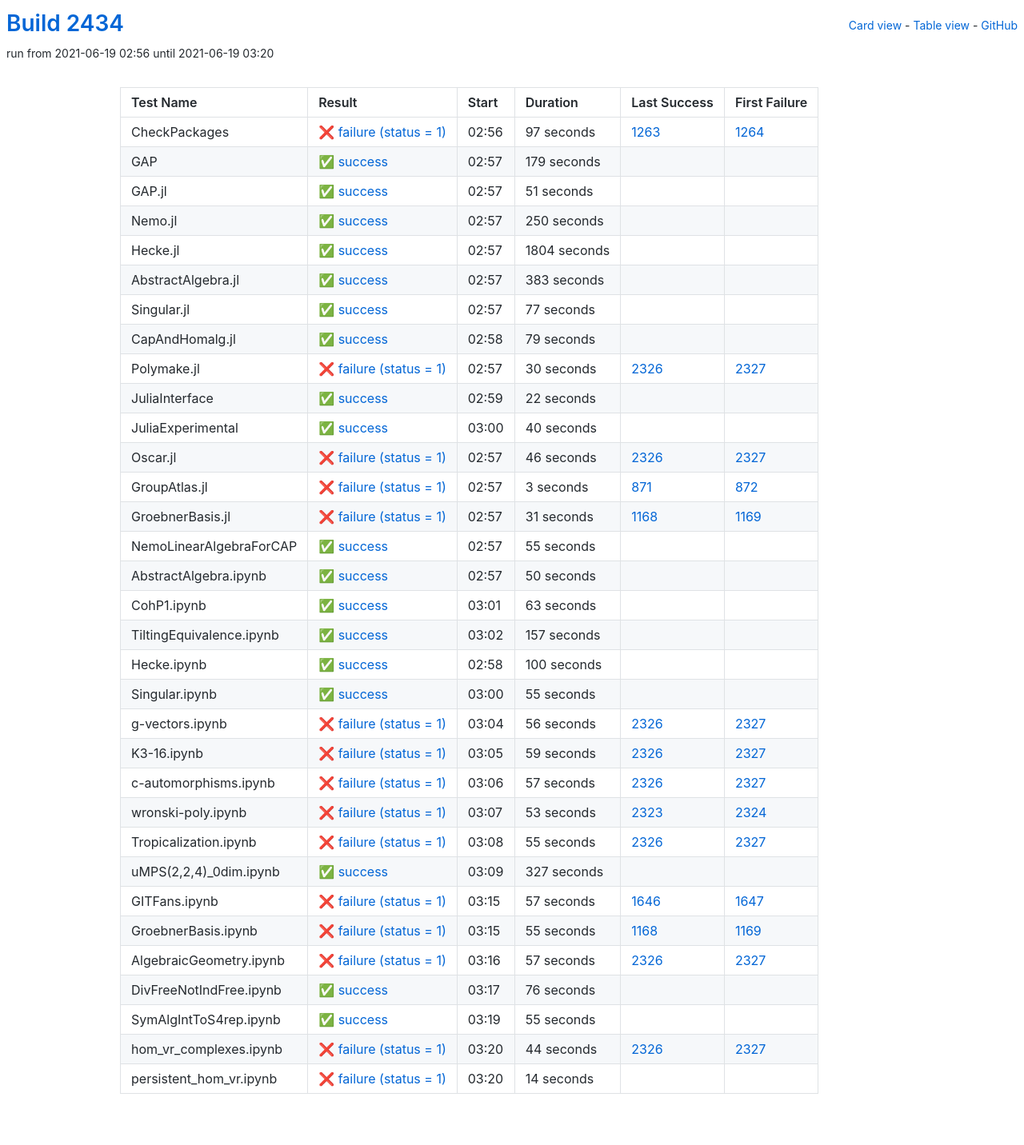
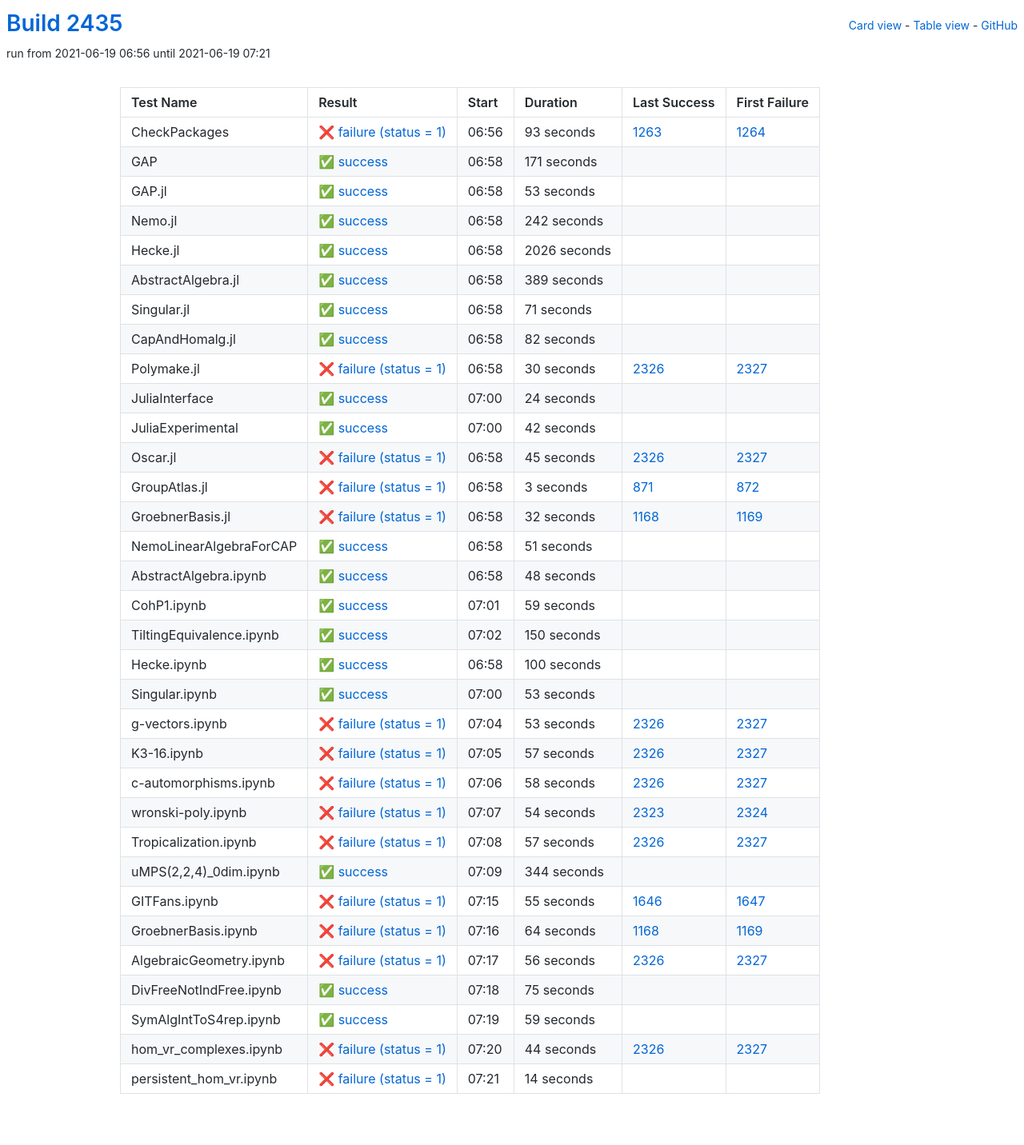
Before and after one commit to oscar-system/oscar-ci-status-stable, a Jekyll site: the page built from table.html, in a window 1280 px wide. Shown: the whole page at 80% size. Built offline with Jekyll 4.4.1, drawn with Linux system fonts in a browser that asks for light colours.

Commit message:
Build #2435

```diff
--- a/_data/ci.yml
+++ b/_data/ci.yml
@@ -1,6 +1,6 @@
 ---
-build: 2434
-build_url: https://oscarci.mathematik.uni-kl.de/job/oscar-stable/2434/
+build: 2435
+build_url: https://oscarci.mathematik.uni-kl.de/job/oscar-stable/2435/
 job: oscar-stable
 organization: oscar-system
 repo: oscar-ci-status-stable
@@ -8,104 +8,104 @@ repourl: https://github.com/oscar-system/oscar-ci-status-stable
 tests:
 - name: CheckPackages
   id: checkpackages
-  log: https://oscarci.mathematik.uni-kl.de/job/oscar-stable/2434/artifact/logs/build-2434/CheckPackages.log
-  start: 2021-06-19 02:56
+  log: https://oscarci.mathematik.uni-kl.de/job/oscar-stable/2435/artifact/logs/build-2435/CheckPackages.log
+  start: 2021-06-19 06:56
   success: false
   exitcode: 1
   status: failure
-  duration: 97
+  duration: 93
   last_success: 1263
   last_success_url: https://oscarci.mathematik.uni-kl.de/job/oscar-stable/1263/
   first_failure: 1264
   first_failure_url: https://oscarci.mathematik.uni-kl.de/job/oscar-stable/1264/
 - name: GAP
   id: gap
-  log: https://oscarci.mathematik.uni-kl.de/job/oscar-stable/2434/artifact/logs/build-2434/GAP.log
-  start: 2021-06-19 02:57
+  log: https://oscarci.mathematik.uni-kl.de/job/oscar-stable/2435/artifact/logs/build-2435/GAP.log
+  start: 2021-06-19 06:58
   success: true
   exitcode: 0
   status: success
-  duration: 179
+  duration: 171
   last_success: false
   last_success_url:
   first_failure: false
   first_failure_url:
 - name: GAP.jl
   id: gap-jl
-  log: https://oscarci.mathematik.uni-kl.de/job/oscar-stable/2434/artifact/logs/build-2434/GAP.jl.log
-  start: 2021-06-19 02:57
+  log: https://oscarci.mathematik.uni-kl.de/job/oscar-stable/2435/artifact/logs/build-2435/GAP.jl.log
+  start: 2021-06-19 06:58
   success: true
   exitcode: 0
   status: success
-  duration: 51
+  duration: 53
   last_success: false
   last_success_url:
   first_failure: false
   first_failure_url:
 - name: Nemo.jl
   id: nemo-jl
-  log: https://oscarci.mathematik.uni-kl.de/job/oscar-stable/2434/artifact/logs/build-2434/Nemo.jl.log
-  start: 2021-06-19 02:57
+  log: https://oscarci.mathematik.uni-kl.de/job/oscar-stable/2435/artifact/logs/build-2435/Nemo.jl.log
+  start: 2021-06-19 06:58
   success: true
   exitcode: 0
   status: success
-  duration: 250
+  duration: 242
   last_success: false
   last_success_url:
   first_failure: false
   first_failure_url:
 - name: Hecke.jl
   id: hecke-jl
-  log: https://oscarci.mathematik.uni-kl.de/job/oscar-stable/2434/artifact/logs/build-2434/Hecke.jl.log
-  start: 2021-06-19 02:57
+  log: https://oscarci.mathematik.uni-kl.de/job/oscar-stable/2435/artifact/logs/build-2435/Hecke.jl.log
+  start: 2021-06-19 06:58
   success: true
   exitcode: 0
   status: success
-  duration: 1804
+  duration: 2026
   last_success: false
   last_success_url:
   first_failure: false
   first_failure_url:
 - name: AbstractAlgebra.jl
   id: abstractalgebra-jl
-  log: https://oscarci.mathematik.uni-kl.de/job/oscar-stable/2434/artifact/logs/build-2434/AbstractAlgebra.jl.log
-  start: 2021-06-19 02:57
+  log: https://oscarci.mathematik.uni-kl.de/job/oscar-stable/2435/artifact/logs/build-2435/AbstractAlgebra.jl.log
+  start: 2021-06-19 06:58
   success: true
   exitcode: 0
   status: success
-  duration: 383
+  duration: 389
   last_success: false
   last_success_url:
   first_failure: false
   first_failure_url:
 - name: Singular.jl
   id: singular-jl
-  log: https://oscarci.mathematik.uni-kl.de/job/oscar-stable/2434/artifact/logs/build-2434/Singular.jl.log
-  start: 2021-06-19 02:57
+  log: https://oscarci.mathematik.uni-kl.de/job/oscar-stable/2435/artifact/logs/build-2435/Singular.jl.log
+  start: 2021-06-19 06:58
   success: true
   exitcode: 0
   status: success
-  duration: 77
+  duration: 71
   last_success: false
   last_success_url:
   first_failure: false
   first_failure_url:
 - name: CapAndHomalg.jl
   id: capandhomalg-jl
-  log: https://oscarci.mathematik.uni-kl.de/job/oscar-stable/2434/artifact/logs/build-2434/CapAndHomalg.jl.log
-  start: 2021-06-19 02:58
+  log: https://oscarci.mathematik.uni-kl.de/job/oscar-stable/2435/artifact/logs/build-2435/CapAndHomalg.jl.log
+  start: 2021-06-19 06:58
   success: true
   exitcode: 0
   status: success
-  duration: 79
+  duration: 82
   last_success: false
   last_success_url:
   first_failure: false
   first_failure_url:
 - name: Polymake.jl
   id: polymake-jl
-  log: https://oscarci.mathematik.uni-kl.de/job/oscar-stable/2434/artifact/logs/build-2434/Polymake.jl.log
-  start: 2021-06-19 02:57
+  log: https://oscarci.mathematik.uni-kl.de/job/oscar-stable/2435/artifact/logs/build-2435/Polymake.jl.log
+  start: 2021-06-19 06:58
   success: false
   exitcode: 1
   status: failure
@@ -116,44 +116,44 @@ tests:
   first_failure_url: https://oscarci.mathematik.uni-kl.de/job/oscar-stable/2327/
 - name: JuliaInterface
   id: juliainterface
-  log: https://oscarci.mathematik.uni-kl.de/job/oscar-stable/2434/artifact/logs/build-2434/JuliaInterface.log
-  start: 2021-06-19 02:59
+  log: https://oscarci.mathematik.uni-kl.de/job/oscar-stable/2435/artifact/logs/build-2435/JuliaInterface.log
+  start: 2021-06-19 07:00
   success: true
   exitcode: 0
   status: success
-  duration: 22
+  duration: 24
   last_success: false
   last_success_url:
   first_failure: false
   first_failure_url:
 - name: JuliaExperimental
   id: juliaexperimental
-  log: https://oscarci.mathematik.uni-kl.de/job/oscar-stable/2434/artifact/logs/build-2434/JuliaExperimental.log
-  start: 2021-06-19 03:00
+  log: https://oscarci.mathematik.uni-kl.de/job/oscar-stable/2435/artifact/logs/build-2435/JuliaExperimental.log
+  start: 2021-06-19 07:00
   success: true
   exitcode: 0
   status: success
-  duration: 40
+  duration: 42
   last_success: false
   last_success_url:
   first_failure: false
   first_failure_url:
 - name: Oscar.jl
   id: oscar-jl
-  log: https://oscarci.mathematik.uni-kl.de/job/oscar-stable/2434/artifact/logs/build-2434/Oscar.jl.log
-  start: 2021-06-19 02:57
+  log: https://oscarci.mathematik.uni-kl.de/job/oscar-stable/2435/artifact/logs/build-2435/Oscar.jl.log
+  start: 2021-06-19 06:58
   success: false
   exitcode: 1
   status: failure
-  duration: 46
+  duration: 45
   last_success: 2326
   last_success_url: https://oscarci.mathematik.uni-kl.de/job/oscar-stable/2326/
   first_failure: 2327
   first_failure_url: https://oscarci.mathematik.uni-kl.de/job/oscar-stable/2327/
 - name: GroupAtlas.jl
   id: groupatlas-jl
-  log: https://oscarci.mathematik.uni-kl.de/job/oscar-stable/2434/artifact/logs/build-2434/GroupAtlas.jl.log
-  start: 2021-06-19 02:57
+  log: https://oscarci.mathematik.uni-kl.de/job/oscar-stable/2435/artifact/logs/build-2435/GroupAtlas.jl.log
+  start: 2021-06-19 06:58
   success: false
   exitcode: 1
   status: failure
@@ -164,68 +164,68 @@ tests:
   first_failure_url: https://oscarci.mathematik.uni-kl.de/job/oscar-stable/872/
 - name: GroebnerBasis.jl
   id: groebnerbasis-jl
-  log: https://oscarci.mathematik.uni-kl.de/job/oscar-stable/2434/artifact/logs/build-2434/GroebnerBasis.jl.log
-  start: 2021-06-19 02:57
+  log: https://oscarci.mathematik.uni-kl.de/job/oscar-stable/2435/artifact/logs/build-2435/GroebnerBasis.jl.log
+  start: 2021-06-19 06:58
   success: false
   exitcode: 1
   status: failure
-  duration: 31
+  duration: 32
   last_success: 1168
   last_success_url: https://oscarci.mathematik.uni-kl.de/job/oscar-stable/1168/
   first_failure: 1169
   first_failure_url: https://oscarci.mathematik.uni-kl.de/job/oscar-stable/1169/
 - name: NemoLinearAlgebraForCAP
   id: nemolinearalgebraforcap
-  log: https://oscarci.mathematik.uni-kl.de/job/oscar-stable/2434/artifact/logs/build-2434/NemoLinearAlgebraForCAP.log
-  start: 2021-06-19 02:57
+  log: https://oscarci.mathematik.uni-kl.de/job/oscar-stable/2435/artifact/logs/build-2435/NemoLinearAlgebraForCAP.log
+  start: 2021-06-19 06:58
   success: true
   exitcode: 0
   status: success
-  duration: 55
+  duration: 51
   last_success: false
   last_success_url:
   first_failure: false
   first_failure_url:
 - name: AbstractAlgebra.ipynb
   id: abstractalgebra-ipynb
-  log: https://oscarci.mathematik.uni-kl.de/job/oscar-stable/2434/artifact/logs/build-2434/AbstractAlgebra.ipynb.log
-  start: 2021-06-19 02:57
+  log: https://oscarci.mathematik.uni-kl.de/job/oscar-stable/2435/artifact/logs/build-2435/AbstractAlgebra.ipynb.log
+  start: 2021-06-19 06:58
   success: true
   exitcode: 0
   status: success
-  duration: 50
+  duration: 48
   last_success: false
   last_success_url:
   first_failure: false
   first_failure_url:
 - name: CohP1.ipynb
   id: cohp1-ipynb
-  log: https://oscarci.mathematik.uni-kl.de/job/oscar-stable/2434/artifact/logs/build-2434/CohP1.ipynb.log
-  start: 2021-06-19 03:01
+  log: https://oscarci.mathematik.uni-kl.de/job/oscar-stable/2435/artifact/logs/build-2435/CohP1.ipynb.log
+  start: 2021-06-19 07:01
   success: true
   exitcode: 0
   status: success
-  duration: 63
+  duration: 59
   last_success: false
   last_success_url:
   first_failure: false
   first_failure_url:
 - name: TiltingEquivalence.ipynb
   id: tiltingequivalence-ipynb
-  log: https://oscarci.mathematik.uni-kl.de/job/oscar-stable/2434/artifact/logs/build-2434/TiltingEquivalence.ipynb.log
-  start: 2021-06-19 03:02
+  log: https://oscarci.mathematik.uni-kl.de/job/oscar-stable/2435/artifact/logs/build-2435/TiltingEquivalence.ipynb.log
+  start: 2021-06-19 07:02
   success: true
   exitcode: 0
   status: success
-  duration: 157
+  duration: 150
   last_success: false
   last_success_url:
   first_failure: false
   first_failure_url:
 - name: Hecke.ipynb
   id: hecke-ipynb
-  log: https://oscarci.mathematik.uni-kl.de/job/oscar-stable/2434/artifact/logs/build-2434/Hecke.ipynb.log
-  start: 2021-06-19 02:58
+  log: https://oscarci.mathematik.uni-kl.de/job/oscar-stable/2435/artifact/logs/build-2435/Hecke.ipynb.log
+  start: 2021-06-19 06:58
   success: true
   exitcode: 0
   status: success
@@ -236,20 +236,116 @@ tests:
   first_failure_url:
 - name: Singular.ipynb
   id: singular-ipynb
-  log: https://oscarci.mathematik.uni-kl.de/job/oscar-stable/2434/artifact/logs/build-2434/Singular.ipynb.log
-  start: 2021-06-19 03:00
+  log: https://oscarci.mathematik.uni-kl.de/job/oscar-stable/2435/artifact/logs/build-2435/Singular.ipynb.log
+  start: 2021-06-19 07:00
   success: true
   exitcode: 0
   status: success
-  duration: 55
+  duration: 53
   last_success: false
   last_success_url:
   first_failure: false
   first_failure_url:
 - name: g-vectors.ipynb
   id: g-vectors-ipynb
-  log: https://oscarci.mathematik.uni-kl.de/job/oscar-stable/2434/artifact/logs/build-2434/g-vectors.ipynb.log
-  start: 2021-06-19 03:04
+  log: https://oscarci.mathematik.uni-kl.de/job/oscar-stable/2435/artifact/logs/build-2435/g-vectors.ipynb.log
+  start: 2021-06-19 07:04
+  success: false
+  exitcode: 1
+  status: failure
+  duration: 53
+  last_success: 2326
+  last_success_url: https://oscarci.mathematik.uni-kl.de/job/oscar-stable/2326/
+  first_failure: 2327
+  first_failure_url: https://oscarci.mathematik.uni-kl.de/job/oscar-stable/2327/
+- name: K3-16.ipynb
+  id: k3-16-ipynb
+  log: https://oscarci.mathematik.uni-kl.de/job/oscar-stable/2435/artifact/logs/build-2435/K3-16.ipynb.log
+  start: 2021-06-19 07:05
+  success: false
+  exitcode: 1
+  status: failure
+  duration: 57
+  last_success: 2326
+  last_success_url: https://oscarci.mathematik.uni-kl.de/job/oscar-stable/2326/
+  first_failure: 2327
+  first_failure_url: https://oscarci.mathematik.uni-kl.de/job/oscar-stable/2327/
+- name: c-automorphisms.ipynb
+  id: c-automorphisms-ipynb
+  log: https://oscarci.mathematik.uni-kl.de/job/oscar-stable/2435/artifact/logs/build-2435/c-automorphisms.ipynb.log
+  start: 2021-06-19 07:06
+  success: false
+  exitcode: 1
+  status: failure
+  duration: 58
+  last_success: 2326
+  last_success_url: https://oscarci.mathematik.uni-kl.de/job/oscar-stable/2326/
+  first_failure: 2327
+  first_failure_url: https://oscarci.mathematik.uni-kl.de/job/oscar-stable/2327/
+- name: wronski-poly.ipynb
+  id: wronski-poly-ipynb
+  log: https://oscarci.mathematik.uni-kl.de/job/oscar-stable/2435/artifact/logs/build-2435/wronski-poly.ipynb.log
+  start: 2021-06-19 07:07
+  success: false
+  exitcode: 1
+  status: failure
+  duration: 54
+  last_success: 2323
+  last_success_url: https://oscarci.mathematik.uni-kl.de/job/oscar-stable/2323/
+  first_failure: 2324
+  first_failure_url: https://oscarci.mathematik.uni-kl.de/job/oscar-stable/2324/
+- name: Tropicalization.ipynb
+  id: tropicalization-ipynb
+  log: https://oscarci.mathematik.uni-kl.de/job/oscar-stable/2435/artifact/logs/build-2435/Tropicalization.ipynb.log
+  start: 2021-06-19 07:08
+  success: false
+  exitcode: 1
+  status: failure
+  duration: 57
+  last_success: 2326
+  last_success_url: https://oscarci.mathematik.uni-kl.de/job/oscar-stable/2326/
+  first_failure: 2327
+  first_failure_url: https://oscarci.mathematik.uni-kl.de/job/oscar-stable/2327/
+- name: uMPS(2,2,4)_0dim.ipynb
+  id: umps-2-2-4-0dim-ipynb
+  log: https://oscarci.mathematik.uni-kl.de/job/oscar-stable/2435/artifact/logs/build-2435/uMPS-2-2-4-_0dim.ipynb.log
+  start: 2021-06-19 07:09
+  success: true
+  exitcode: 0
+  status: success
+  duration: 344
+  last_success: false
+  last_success_url:
+  first_failure: false
+  first_failure_url:
+- name: GITFans.ipynb
+  id: gitfans-ipynb
+  log: https://oscarci.mathematik.uni-kl.de/job/oscar-stable/2435/artifact/logs/build-2435/GITFans.ipynb.log
+  start: 2021-06-19 07:15
+  success: false
+  exitcode: 1
+  status: failure
+  duration: 55
+  last_success: 1646
+  last_success_url: https://oscarci.mathematik.uni-kl.de/job/oscar-stable/1646/
+  first_failure: 1647
+  first_failure_url: https://oscarci.mathematik.uni-kl.de/job/oscar-stable/1647/
+- name: GroebnerBasis.ipynb
+  id: groebnerbasis-ipynb
+  log: https://oscarci.mathematik.uni-kl.de/job/oscar-stable/2435/artifact/logs/build-2435/GroebnerBasis.ipynb.log
+  start: 2021-06-19 07:16
+  success: false
+  exitcode: 1
+  status: failure
+  duration: 64
+  last_success: 1168
+  last_success_url: https://oscarci.mathematik.uni-kl.de/job/oscar-stable/1168/
+  first_failure: 1169
+  first_failure_url: https://oscarci.mathematik.uni-kl.de/job/oscar-stable/1169/
+- name: AlgebraicGeometry.ipynb
+  id: algebraicgeometry-ipynb
+  log: https://oscarci.mathematik.uni-kl.de/job/oscar-stable/2435/artifact/logs/build-2435/AlgebraicGeometry.ipynb.log
+  start: 2021-06-19 07:17
   success: false
   exitcode: 1
   status: failure
@@ -258,130 +354,34 @@ tests:
   last_success_url: https://oscarci.mathematik.uni-kl.de/job/oscar-stable/2326/
   first_failure: 2327
   first_failure_url: https://oscarci.mathematik.uni-kl.de/job/oscar-stable/2327/
-- name: K3-16.ipynb
-  id: k3-16-ipynb
-  log: https://oscarci.mathematik.uni-kl.de/job/oscar-stable/2434/artifact/logs/build-2434/K3-16.ipynb.log
-  start: 2021-06-19 03:05
-  success: false
-  exitcode: 1
-  status: failure
-  duration: 59
-  last_success: 2326
-  last_success_url: https://oscarci.mathematik.uni-kl.de/job/oscar-stable/2326/
-  first_failure: 2327
-  first_failure_url: https://oscarci.mathematik.uni-kl.de/job/oscar-stable/2327/
-- name: c-automorphisms.ipynb
-  id: c-automorphisms-ipynb
-  log: https://oscarci.mathematik.uni-kl.de/job/oscar-stable/2434/artifact/logs/build-2434/c-automorphisms.ipynb.log
-  start: 2021-06-19 03:06
-  success: false
-  exitcode: 1
-  status: failure
-  duration: 57
-  last_success: 2326
-  last_success_url: https://oscarci.mathematik.uni-kl.de/job/oscar-stable/2326/
-  first_failure: 2327
-  first_failure_url: https://oscarci.mathematik.uni-kl.de/job/oscar-stable/2327/
-- name: wronski-poly.ipynb
-  id: wronski-poly-ipynb
-  log: https://oscarci.mathematik.uni-kl.de/job/oscar-stable/2434/artifact/logs/build-2434/wronski-poly.ipynb.log
-  start: 2021-06-19 03:07
-  success: false
-  exitcode: 1
-  status: failure
-  duration: 53
-  last_success: 2323
-  last_success_url: https://oscarci.mathematik.uni-kl.de/job/oscar-stable/2323/
-  first_failure: 2324
-  first_failure_url: https://oscarci.mathematik.uni-kl.de/job/oscar-stable/2324/
-- name: Tropicalization.ipynb
-  id: tropicalization-ipynb
-  log: https://oscarci.mathematik.uni-kl.de/job/oscar-stable/2434/artifact/logs/build-2434/Tropicalization.ipynb.log
-  start: 2021-06-19 03:08
-  success: false
-  exitcode: 1
-  status: failure
-  duration: 55
-  last_success: 2326
-  last_success_url: https://oscarci.mathematik.uni-kl.de/job/oscar-stable/2326/
-  first_failure: 2327
-  first_failure_url: https://oscarci.mathematik.uni-kl.de/job/oscar-stable/2327/
-- name: uMPS(2,2,4)_0dim.ipynb
-  id: umps-2-2-4-0dim-ipynb
-  log: https://oscarci.mathematik.uni-kl.de/job/oscar-stable/2434/artifact/logs/build-2434/uMPS-2-2-4-_0dim.ipynb.log
-  start: 2021-06-19 03:09
+- name: DivFreeNotIndFree.ipynb
+  id: divfreenotindfree-ipynb
+  log: https://oscarci.mathematik.uni-kl.de/job/oscar-stable/2435/artifact/logs/build-2435/DivFreeNotIndFree.ipynb.log
+  start: 2021-06-19 07:18
   success: true
   exitcode: 0
   status: success
-  duration: 327
-  last_success: false
-  last_success_url:
-  first_failure: false
-  first_failure_url:
-- name: GITFans.ipynb
-  id: gitfans-ipynb
-  log: https://oscarci.mathematik.uni-kl.de/job/oscar-stable/2434/artifact/logs/build-2434/GITFans.ipynb.log
-  start: 2021-06-19 03:15
-  success: false
-  exitcode: 1
-  status: failure
-  duration: 57
-  last_success: 1646
-  last_success_url: https://oscarci.mathematik.uni-kl.de/job/oscar-stable/1646/
-  first_failure: 1647
-  first_failure_url: https://oscarci.mathematik.uni-kl.de/job/oscar-stable/1647/
-- name: GroebnerBasis.ipynb
-  id: groebnerbasis-ipynb
-  log: https://oscarci.mathematik.uni-kl.de/job/oscar-stable/2434/artifact/logs/build-2434/GroebnerBasis.ipynb.log
-  start: 2021-06-19 03:15
-  success: false
-  exitcode: 1
-  status: failure
-  duration: 55
-  last_success: 1168
-  last_success_url: https://oscarci.mathematik.uni-kl.de/job/oscar-stable/1168/
-  first_failure: 1169
-  first_failure_url: https://oscarci.mathematik.uni-kl.de/job/oscar-stable/1169/
-- name: AlgebraicGeometry.ipynb
-  id: algebraicgeometry-ipynb
-  log: https://oscarci.mathematik.uni-kl.de/job/oscar-stable/2434/artifact/logs/build-2434/AlgebraicGeometry.ipynb.log
-  start: 2021-06-19 03:16
-  success: false
-  exitcode: 1
-  status: failure
-  duration: 57
-  last_success: 2326
-  last_success_url: https://oscarci.mathematik.uni-kl.de/job/oscar-stable/2326/
-  first_failure: 2327
-  first_failure_url: https://oscarci.mathematik.uni-kl.de/job/oscar-stable/2327/
-- name: DivFreeNotIndFree.ipynb
-  id: divfreenotindfree-ipynb
-  log: https://oscarci.mathematik.uni-kl.de/job/oscar-stable/2434/artifact/logs/build-2434/DivFreeNotIndFree.ipynb.log
-  start: 2021-06-19 03:17
-  success: true
-  exitcode: 0
-  status: success
-  duration: 76
+  duration: 75
   last_success: false
   last_success_url:
   first_failure: false
   first_failure_url:
 - name: SymAlgIntToS4rep.ipynb
   id: symalginttos4rep-ipynb
-  log: https://oscarci.mathematik.uni-kl.de/job/oscar-stable/2434/artifact/logs/build-2434/SymAlgIntToS4rep.ipynb.log
-  start: 2021-06-19 03:19
+  log: https://oscarci.mathematik.uni-kl.de/job/oscar-stable/2435/artifact/logs/build-2435/SymAlgIntToS4rep.ipynb.log
+  start: 2021-06-19 07:19
   success: true
   exitcode: 0
   status: success
-  duration: 55
+  duration: 59
   last_success: false
   last_success_url:
   first_failure: false
   first_failure_url:
 - name: hom_vr_complexes.ipynb
   id: hom-vr-complexes-ipynb
-  log: https://oscarci.mathematik.uni-kl.de/job/oscar-stable/2434/artifact/logs/build-2434/hom_vr_complexes.ipynb.log
-  start: 2021-06-19 03:20
+  log: https://oscarci.mathematik.uni-kl.de/job/oscar-stable/2435/artifact/logs/build-2435/hom_vr_complexes.ipynb.log
+  start: 2021-06-19 07:20
   success: false
   exitcode: 1
   status: failure
@@ -392,8 +392,8 @@ tests:
   first_failure_url: https://oscarci.mathematik.uni-kl.de/job/oscar-stable/2327/
 - name: persistent_hom_vr.ipynb
   id: persistent-hom-vr-ipynb
-  log: https://oscarci.mathematik.uni-kl.de/job/oscar-stable/2434/artifact/logs/build-2434/persistent_hom_vr.ipynb.log
-  start: 2021-06-19 03:20
+  log: https://oscarci.mathematik.uni-kl.de/job/oscar-stable/2435/artifact/logs/build-2435/persistent_hom_vr.ipynb.log
+  start: 2021-06-19 07:21
   success: false
   exitcode: 1
   status: failure
```
Also changed, not shown: README.md.
